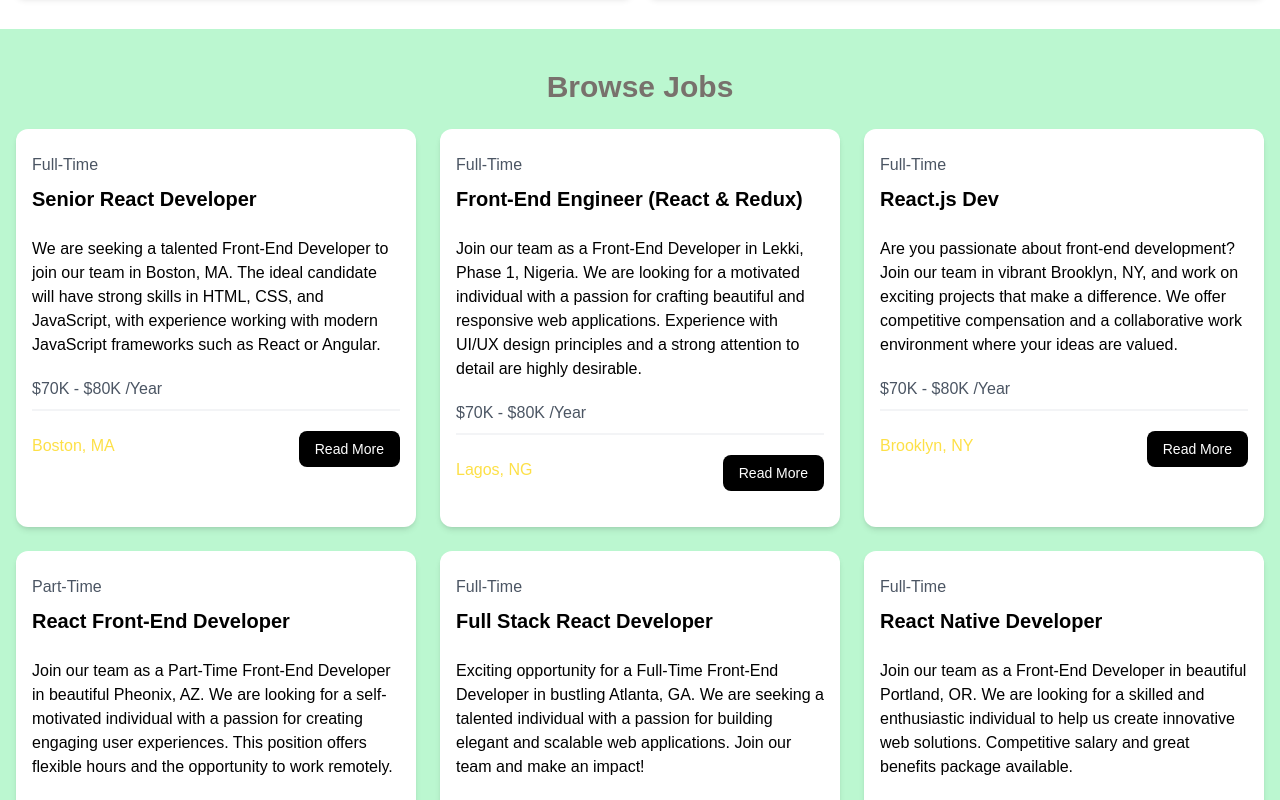
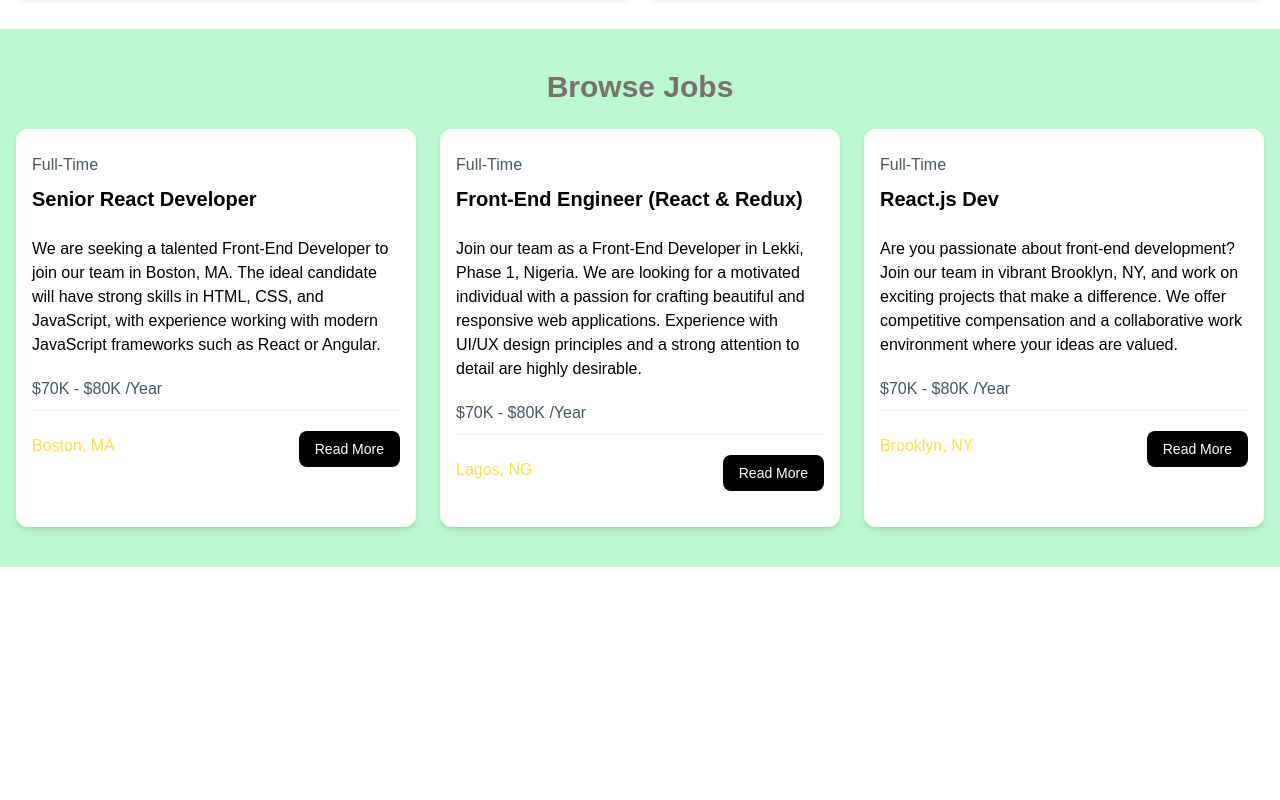
Before and after one commit to Kemelite1/React.js, a React (Vite) app in the folder joblisting/: page / in a window 1280 px wide. Shown: the part 580-1380 px from the top of the page. After the commit the page ends 1147 px from the top, so only its background shows below. Built offline with nearby package versions, Linux system fonts and the light colour scheme.

Commit message:
Display first three jobs only - Used slice method to display first three jobs only - Used map method to display the jobs

```diff
--- a/joblisting/src/components/JobOpenings.jsx
+++ b/joblisting/src/components/JobOpenings.jsx
@@ -2,14 +2,15 @@ import jobs from '../jobs.json'
 import JobOpening from './JobOpening';
 
 const JobOpenings = () => {
-    console.log(jobs);
+    const recentJobs = jobs.slice(0, 3);
+
   return (
     <section className="bg-green-200 py-10 px-4">
         <div className="m-auto lg:container container-xl">
             <h2 className="text-stone-500 text-3xl font-bold text-center mb-6">Browse Jobs</h2>
             <div className="grid grid-cols-1 md:grid-cols-3 gap-6">
 
-                {jobs.map( (job) => (
+                {recentJobs.map( (job) => (
                     <JobOpening key={job.id} job={job}/>
 
                 ) )}
```
